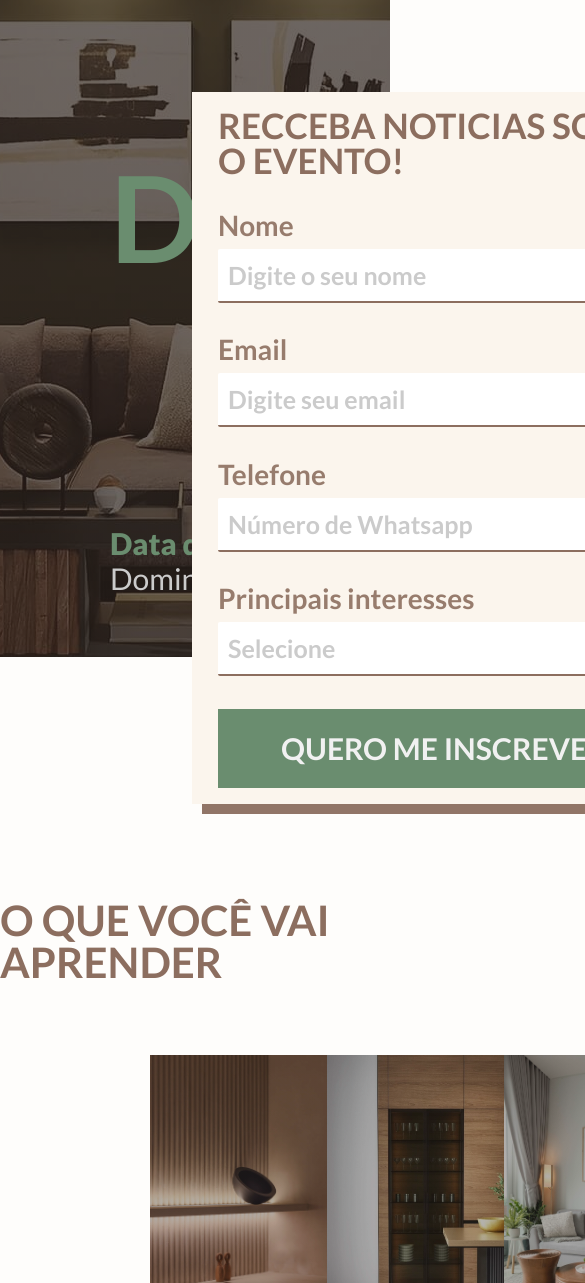
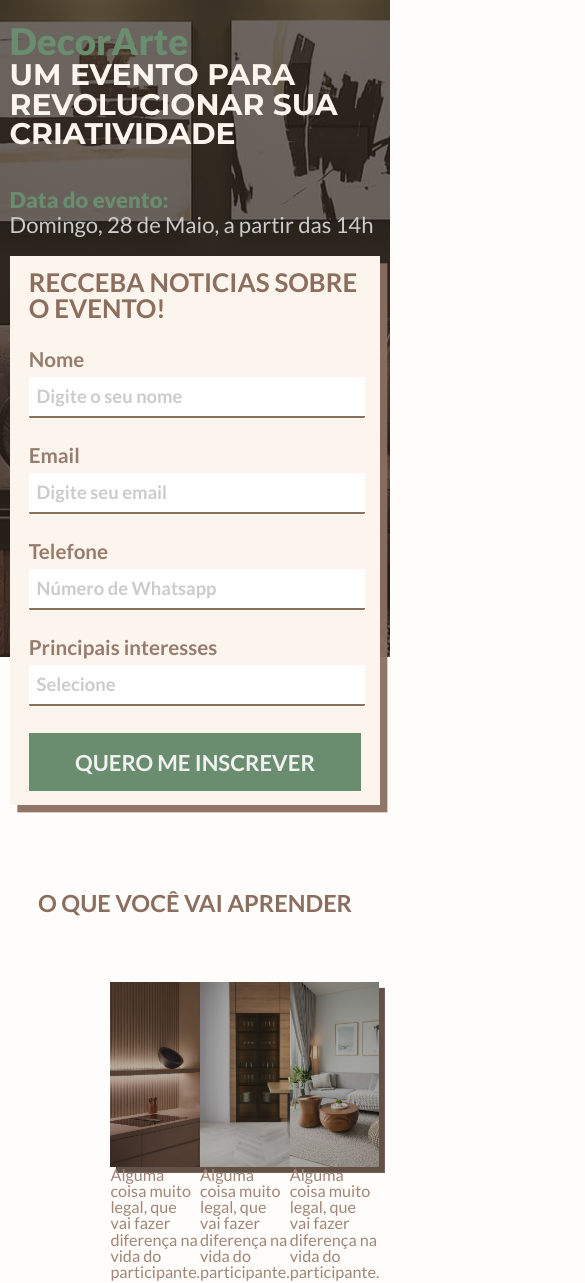
Before and after one commit to enrick-dev/landingPage_decorarte, a plain HTML site: page index.html in a window 390 px wide. Shown: the part 18-1301 px from the top of the page, 585 px wide, since content can reach past the window. Drawn offline with Linux system fonts and the light colour scheme.

Commit message:
update: responsive inicialize

```diff
--- a/css/index.css
+++ b/css/index.css
@@ -2,31 +2,31 @@
 @import url('https://fonts.googleapis.com/css2?family=Montserrat:wght@100;200;300;400;500;600;700;800;900&display=swap');
 
 :root {
-  --principal-color:#6A8D6F;
-  --socondary-color:#FBF5ED;
-  --tertiary-color:#8C6E5F;
+  --principal-color: #6A8D6F;
+  --socondary-color: #FBF5ED;
+  --tertiary-color: #8C6E5F;
 
-  --font-principal-color:#6A8D6F;
-  --font-socondary-color:#FBF5ED;
-  --font-tertiary-color:#CBCBCB;
-  --font-tertiarySelect-color:#614c41;
-  --font-quarter-color:#8C6E5F;
-  --font-subQuarter-Color:#977C6D;
-  --font-sub2Quarter-Color:#A28576;
-  --font-sub3Quarter-Color:#3D3029;
-  --font-white-color:#f1f1f1;
-  --font-black-color:#030303;
-  --font-gray-color:#4D4D4D;
-  --font-lightgray-color:#A8A8A8;
+  --font-principal-color: #6A8D6F;
+  --font-socondary-color: #FBF5ED;
+  --font-tertiary-color: #CBCBCB;
+  --font-tertiarySelect-color: #614c41;
+  --font-quarter-color: #8C6E5F;
+  --font-subQuarter-Color: #977C6D;
+  --font-sub2Quarter-Color: #A28576;
+  --font-sub3Quarter-Color: #3D3029;
+  --font-white-color: #f1f1f1;
+  --font-black-color: #030303;
+  --font-gray-color: #4D4D4D;
+  --font-lightgray-color: #A8A8A8;
 
-  --back-principal-color:#FEFDFB;
-  --back-socondary-color:#FBF5ED;
-  --back-green-color:#6A8D6F;
+  --back-principal-color: #FEFDFB;
+  --back-socondary-color: #FBF5ED;
+  --back-green-color: #6A8D6F;
 
-  --box-shadown-principal-color:hsla(20, 19%, 46%, 0.95);
-  --box-shadown-card-oquevai-color:hsla(21, 19%, 30%, 0.95);
-  --box-shadown-local-color:hsla(21, 19%, 35%, 0.95);
-  --box-shadown-card-conhecaos-color:hsla(21, 19%, 30%, 0.95);
+  --box-shadown-principal-color: hsla(20, 19%, 46%, 0.95);
+  --box-shadown-card-oquevai-color: hsla(21, 19%, 30%, 0.95);
+  --box-shadown-local-color: hsla(21, 19%, 35%, 0.95);
+  --box-shadown-card-conhecaos-color: hsla(21, 19%, 30%, 0.95);
   --box-shadown-inscrevase-color: hsla(21, 19%, 30%, 0.95);
 
 
@@ -39,6 +39,7 @@ html {
 body {
   background-color: var(--back-principal-color);
 }
+
 header {
   width: 100%;
   height: 100vh;
@@ -46,7 +47,8 @@ header {
   display: grid;
 
 }
-header > figure.backgroundHeader {
+
+header>figure.backgroundHeader {
   width: 100%;
   height: 80%;
   position: absolute;
@@ -56,7 +58,7 @@ header > figure.backgroundHeader {
 }
 
 /* Container do Titulo-Descrição e do formulario */
-header > section{
+header>section {
   display: grid;
   grid-template-columns: 11rem 1fr 11rem;
   grid-template-rows: 11rem 1fr 20vh;
@@ -72,12 +74,14 @@ header > section{
   flex-direction: column;
   justify-content: space-around;
 }
-.containerTitleAndDesc > div:first-child > h1:first-child {
+
+.containerTitleAndDesc>div:first-child>h1:first-child {
   font-size: 12rem;
   font-weight: bold;
   color: var(--font-principal-color);
 }
-.containerTitleAndDesc > div:first-child > p:last-child {
+
+.containerTitleAndDesc>div:first-child>p:last-child {
   font-family: 'Montserrat';
   font-size: 4.05rem;
   font-weight: bold;
@@ -86,13 +90,15 @@ header > section{
 
   color: var(--font-socondary-color);
 }
-.containerTitleAndDesc > div:last-child > h4:first-child  {
+
+.containerTitleAndDesc>div:last-child>h4:first-child {
   font-size: 3rem;
   font-weight: 800;
 
   color: var(--font-principal-color);
 }
-.containerTitleAndDesc > div:last-child > p:last-child {
+
+.containerTitleAndDesc>div:last-child>p:last-child {
   font-size: 3rem;
   font-weight: 500;
   margin-top: 0.5rem;
@@ -113,35 +119,41 @@ header > section{
 
   background-color: var(--back-socondary-color);
 }
-.containerForm > form {
+
+.containerForm>form {
   width: 100%;
   height: 100%;
   display: flex;
   flex-direction: column;
   justify-content: space-around;
 }
-.containerForm > form > h3, .containerForm > form > div, .containerForm > form > input:last-child {
+
+.containerForm>form>h3, .containerForm>form>div, .containerForm>form>input:last-child {
   width: calc(100% - (2.6rem * 2));
   align-self: center;
 }
-.containerForm > form > h3 {
+
+.containerForm>form>h3 {
   font-size: 3.5rem;
   font-weight: bold;
   text-transform: uppercase;
 
   color: var(--font-quarter-color);
 }
-.containerForm > form > div {
+
+.containerForm>form>div {
   display: flex;
   flex-direction: column;
 }
-.containerForm > form > div > label {
+
+.containerForm>form>div>label {
   font-size: 2.8rem;
   font-weight: bold;
 
   color: var(--font-subQuarter-Color);
 }
-.containerForm > form > div > input {
+
+.containerForm>form>div>input {
   width: 100%;
   height: 5rem;
   margin-top: 1rem;
@@ -150,19 +162,24 @@ header > section{
   border-bottom: 2px solid var(--tertiary-color);
   border-radius: 0.2rem;
 }
-.containerForm > form > div > input::placeholder, .containerForm > form > div > input {
+
+.containerForm>form>div>input::placeholder, .containerForm>form>div>input {
   font-family: 'lato';
   font-size: 2.5rem;
   font-weight: bold;
   text-indent: 0.8rem;
 }
-.containerForm > form > div > input::placeholder {
+
+.containerForm>form>div>input::placeholder {
   color: var(--font-tertiary-color);
 
-} .containerForm > form > div > input {
+}
+
+.containerForm>form>div>input {
   color: var(--font-tertiarySelect-color);
 }
-.containerForm > form > input:last-child {
+
+.containerForm>form>input:last-child {
   font-family: 'lato';
   height: 7.9rem;
   font-size: 3rem;
@@ -183,44 +200,52 @@ header > section{
   justify-content: space-evenly;
   align-items: center;
 }
-#oQueVaiAperender > div:first-child {
+
+#oQueVaiAperender>div:first-child {
   font-size: 4.2rem;
   font-weight: bold;
   text-transform: uppercase;
 
   color: var(--font-quarter-color);
 }
-#oQueVaiAperender > div:last-child {
+
+#oQueVaiAperender>div:last-child {
   width: calc(100% - (15rem * 2));
   height: 54.3rem;
   display: flex;
   justify-content: space-between;
 }
+
 #oQueVaiAperender figure {
-width: 36.8rem;
- height: 100%;
- display: flex;
- flex-direction: column;
- justify-content: space-evenly;
+  width: 36.8rem;
+  height: 100%;
+  display: flex;
+  flex-direction: column;
+  justify-content: space-evenly;
 }
-#oQueVaiAperender figure > div {
+
+#oQueVaiAperender figure>div {
   width: 100%;
   height: 36.8rem;
   box-shadow: 0.8rem 0.8rem 0rem var(--box-shadown-card-oquevai-color);
 }
-#oQueVaiAperender figure:first-child > div {
+
+#oQueVaiAperender figure:first-child>div {
   background: linear-gradient(hsla(20, 19%, 15%, 35%), hsla(20, 19%, 15%, 35%)), url(../assets/cards/oQueVaiAprender/prod1.jpeg);
   background-size: cover;
 }
-#oQueVaiAperender figure:nth-child(2) > div {
+
+#oQueVaiAperender figure:nth-child(2)>div {
   background: linear-gradient(hsla(20, 19%, 15%, 35%), hsla(20, 19%, 15%, 35%)), url(../assets/cards/oQueVaiAprender/prod2.jpeg);
   background-size: cover;
 }
-#oQueVaiAperender figure:last-child > div {
+
+#oQueVaiAperender figure:last-child>div {
   background: linear-gradient(hsla(20, 19%, 15%, 35%), hsla(20, 19%, 15%, 35%)), url(../assets/cards/oQueVaiAprender/prod3.jpeg);
   background-size: cover;
 }
-#oQueVaiAperender figure > figcaption {
+
+#oQueVaiAperender figure>figcaption {
   width: 100%;
   font-size: 3.2rem;
   font-weight: 400;
@@ -235,7 +260,8 @@ width: 36.8rem;
   align-items: center;
 
 }
-#local > .containerLocal {
+
+#local>.containerLocal {
   width: calc(100% - 15rem);
   height: 65rem;
 
@@ -251,12 +277,14 @@ width: 36.8rem;
 
   color: var(--font-white-color);
 }
-.containerLocal > div:first-child {
+
+.containerLocal>div:first-child {
   display: flex;
   flex-direction: column;
   width: 47.4rem;
 }
-.containerLocal > div:first-child > h3 {
+
+.containerLocal>div:first-child>h3 {
   font-size: 6rem;
   font-weight: bold;
   text-transform: uppercase;
@@ -264,20 +292,23 @@ width: 36.8rem;
 
   color: var(--font-principal-color);
 }
-.containerLocal > div:first-child > p {
+
+.containerLocal>div:first-child>p {
   font-size: 2.8rem;
   font-weight: 500;
 }
 
-.containerLocal > div:last-child {
+.containerLocal>div:last-child {
   display: flex;
   align-items: center;
 }
-.containerLocal > div:last-child > img {
+
+.containerLocal>div:last-child>img {
   width: 13.2rem;
   height: 13.2rem;
 }
-.containerLocal > div:last-child > p {
+
+.containerLocal>div:last-child>p {
   font-size: 3.2rem;
   font-weight: 600;
 
@@ -289,37 +320,44 @@ width: 36.8rem;
   display: flex;
   justify-content: center;
 }
-#conhecaOsAmbientes > div {
+
+#conhecaOsAmbientes>div {
   width: calc(100% - (15rem * 2));
   display: flex;
   flex-direction: column;
   justify-self: center;
 }
-#conhecaOsAmbientes > div > section {
+
+#conhecaOsAmbientes>div>section {
   width: 100%;
   height: 35.2rem;
   margin-bottom: 9rem;
   display: flex;
   justify-content: space-between;
 }
-#conhecaOsAmbientes section > div.imgConhecaOsAmbientes {
+
+#conhecaOsAmbientes section>div.imgConhecaOsAmbientes {
   width: 50%;
   height: 100%;
   box-shadow: 0.8rem 0.8rem 0rem var(--box-shadown-card-conhecaos-color);
 }
+
 .imgConhecaOsAmbientes:nth-child(1) {
   background: linear-gradient(hsla(20, 19%, 15%, 35%), hsla(20, 19%, 15%, 35%)), url('../assets/cards/conhecaOsAmbientes/prod1.jpeg');
   background-size: cover;
 }
+
 .imgConhecaOsAmbientes:nth-child(2) {
   background: linear-gradient(hsla(20, 19%, 15%, 35%), hsla(20, 19%, 15%, 35%)), url('../assets/cards/conhecaOsAmbientes/prod2.jpeg');
   background-size: cover;
 }
+
 .imgConhecaOsAmbientes:nth-child(3) {
   background: linear-gradient(hsla(20, 19%, 15%, 35%), hsla(20, 19%, 15%, 35%)), url('../assets/cards/conhecaOsAmbientes/prod3.jpeg');
   background-size: cover;
 }
-#conhecaOsAmbientes section > div.title {
+
+#conhecaOsAmbientes section>div.title {
   width: 43%;
   height: 100%;
   display: flex;
@@ -331,7 +369,8 @@ width: 36.8rem;
 
   color: var(--font-principal-color);
 }
-#conhecaOsAmbientes section > div.text {
+
+#conhecaOsAmbientes section>div.text {
   width: 50%;
   height: 100%;
   transform: translateX(14%);
@@ -341,14 +380,16 @@ width: 36.8rem;
 
   color: var(--font-sub3Quarter-Color);
 }
-#conhecaOsAmbientes section > div.text > h4{
+
+#conhecaOsAmbientes section>div.text>h4 {
   font-size: 5.23rem;
   font-weight: 500;
   margin-bottom: 2.5rem;
 
   color: var(--font-principal-color);
 }
-#conhecaOsAmbientes section > div.text > ul{
+
+#conhecaOsAmbientes section>div.text>ul {
   font-size: 2.9rem;
   font-weight: 400;
   line-height: 118%;
@@ -364,7 +405,8 @@ width: 36.8rem;
   grid-template-rows: 6rem 46.8rem 6rem;
   position: relative;
 }
-.inscrevaSe > div::before {
+
+.inscrevaSe>div::before {
   grid-row: 2;
   content: '';
   width: 50%;
@@ -376,7 +418,8 @@ width: 36.8rem;
 
   background-color: var(--back-green-color);
 }
-.inscrevaSe > div::after {
+
+.inscrevaSe>div::after {
   grid-row: 2;
   content: '';
   width: 20%;
@@ -388,7 +431,7 @@ width: 36.8rem;
   background-color: var(--back-green-color);
 }
 
-.inscrevaSe > div {
+.inscrevaSe>div {
   grid-row: 2;
   width: 100%;
   height: 34.2rem;
@@ -401,19 +444,22 @@ width: 36.8rem;
   background-size: cover;
 
 }
-.inscrevaSe > div > div {
+
+.inscrevaSe>div>div {
   height: 15.7rem;
   display: flex;
   flex-direction: column;
   align-items: center;
   justify-content: space-between;
 }
+
 .inscrevaSe h3 {
   font-size: 4.5rem;
   font-weight: bold;
 
   color: var(--font-white-color);
 }
+
 .inscrevaSe button {
   width: 95%;
   height: 7.8rem;
@@ -439,25 +485,162 @@ footer {
   justify-content: center;
   align-items: center;
 }
-footer > div {
+
+footer>div {
   display: flex;
   flex-direction: column;
   align-items: center;
   margin-bottom: 2rem;
 }
-footer > div > h3 {
+
+footer>div>h3 {
   font-size: 4rem;
   font-weight: bold;
   color: var(--font-principal-color);
   margin-bottom: 2rem;
 }
-footer > div > h4 {
+
+footer>div>h4 {
   font-size: 3.6rem;
   font-weight: 400;
   color: var(--font-gray-color);
 }
-footer > div > p {
+
+footer>div>p {
   font-size: 3.6rem;
   font-weight: 400;
   color: var(--font-lightgray-color);
 }
+
+
+
+
+
+
+
+@media(max-width: 1485px) {
+  #oQueVaiAperender figure {
+    width: 32.8rem;
+  }
+
+  #oQueVaiAperender figure>div {
+    width: 100%;
+    height: 32.8rem;
+  }
+}
+@media(max-width: 1350px) {
+header {
+  display: flex;
+  justify-content: center;
+
+
+}
+  header>section {
+    display: flex;
+    flex-direction: column;
+    align-items: center;
+    justify-content: center;
+    grid-template-columns: none;
+    grid-template-rows: none;
+  }
+
+
+  .containerTitleAndDesc {
+    grid-column: 0;
+    grid-row: 0;
+    width: 50.4rem;
+    height: 30%;
+    display: flex;
+    flex-direction: column;
+    justify-content: space-around;
+  }
+
+  .containerTitleAndDesc>div:first-child>h1:first-child {
+    font-size: 5rem;
+    font-weight: 800;
+  }
+
+  .containerTitleAndDesc>div:first-child>p:last-child {
+    font-size: 4.05rem;
+    font-weight: bold;
+    text-align: left;
+    text-transform: uppercase;
+    width: 100%;
+
+    color: var(--font-socondary-color);
+  }
+
+  .containerTitleAndDesc>div:last-child>h4:first-child {
+    font-size: 3rem;
+    font-weight: 800;
+  }
+
+  .containerTitleAndDesc>div:last-child>p:last-child {
+    font-size: 3rem;
+    font-weight: 500;
+    margin-top: 0.5rem;
+
+    color: var(--font-tertiary-color);
+  }
+
+
+  /* Fromulario */
+  .containerForm {
+    grid-column: 0;
+    grid-row: 0;
+
+    width: 50.4rem;
+    height: 65%;
+    box-shadow: 1rem 1rem 0rem var(--box-shadown-principal-color);
+  }
+
+
+
+
+
+
+  #oQueVaiAperender figure {
+    width: 29.8rem;
+  }
+
+  #oQueVaiAperender figure>div {
+    width: 100%;
+    height: 29.8rem;
+  }
+}
+@media(max-width: 1250px) {
+  html {
+    font-size: 55%;
+  }
+  #oQueVaiAperender figure {
+    width: 25.8rem;
+    height: 40.5rem;
+  }
+
+  #oQueVaiAperender figure>div {
+    width: 100%;
+    height: 25.8rem;
+  }
+
+  #oQueVaiAperender>div:first-child {
+    font-size: 3.2rem;
+    font-weight: bold;
+    text-transform: uppercase;
+  }
+  #oQueVaiAperender figure>figcaption {
+    width: 100%;
+    font-size: 2.2rem;
+    font-weight: 400;
+  }
+
+}
+@media(max-width: 1010px) {
+  html {
+    font-size: 50%;
+  }
+}
+@media(max-width: 910px) {
+  html {
+    font-size: 46%;
+  }
+}
--- a/css/reset.css
+++ b/css/reset.css
@@ -40,6 +40,7 @@ q:before, q:after {
 table {
 	border-collapse: collapse;
 	border-spacing: 0;
-}html {
+}
+html {
   font-size: 62.5%;
 }
```
